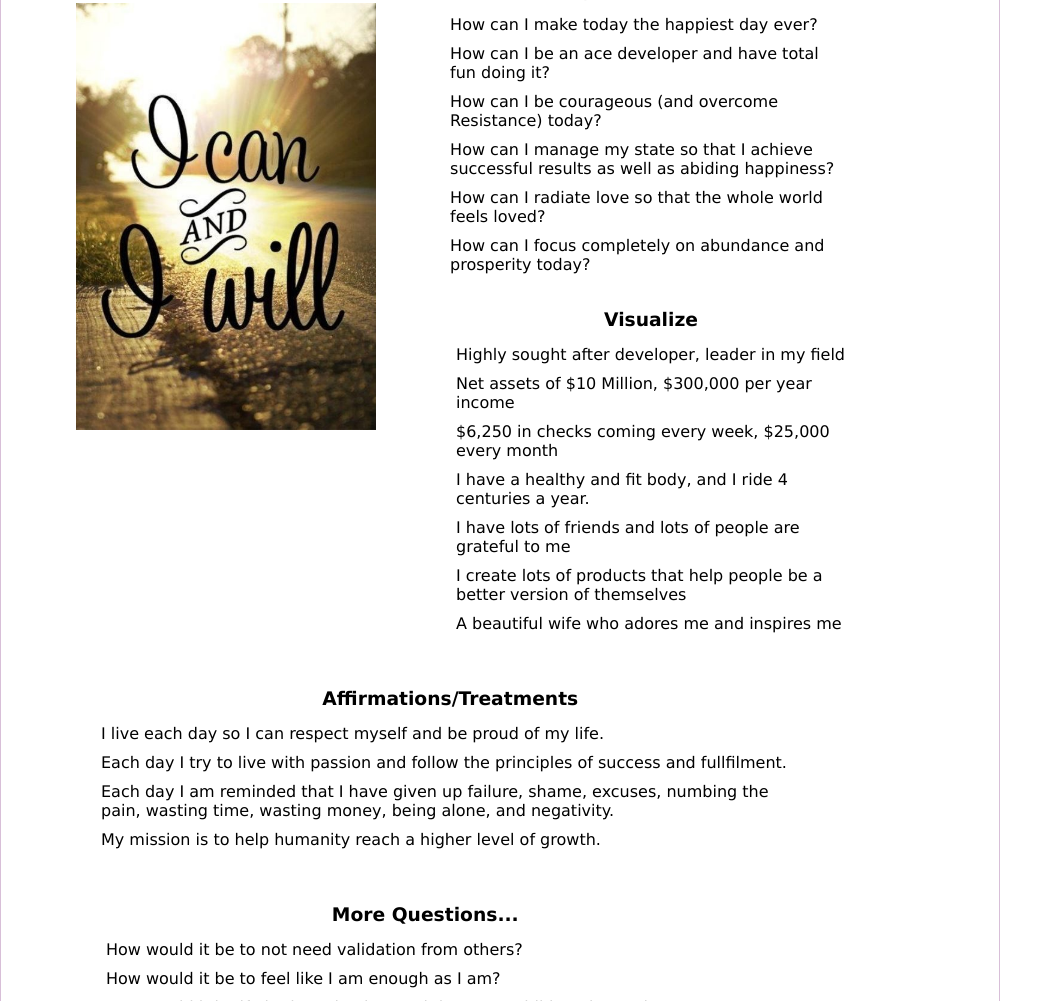
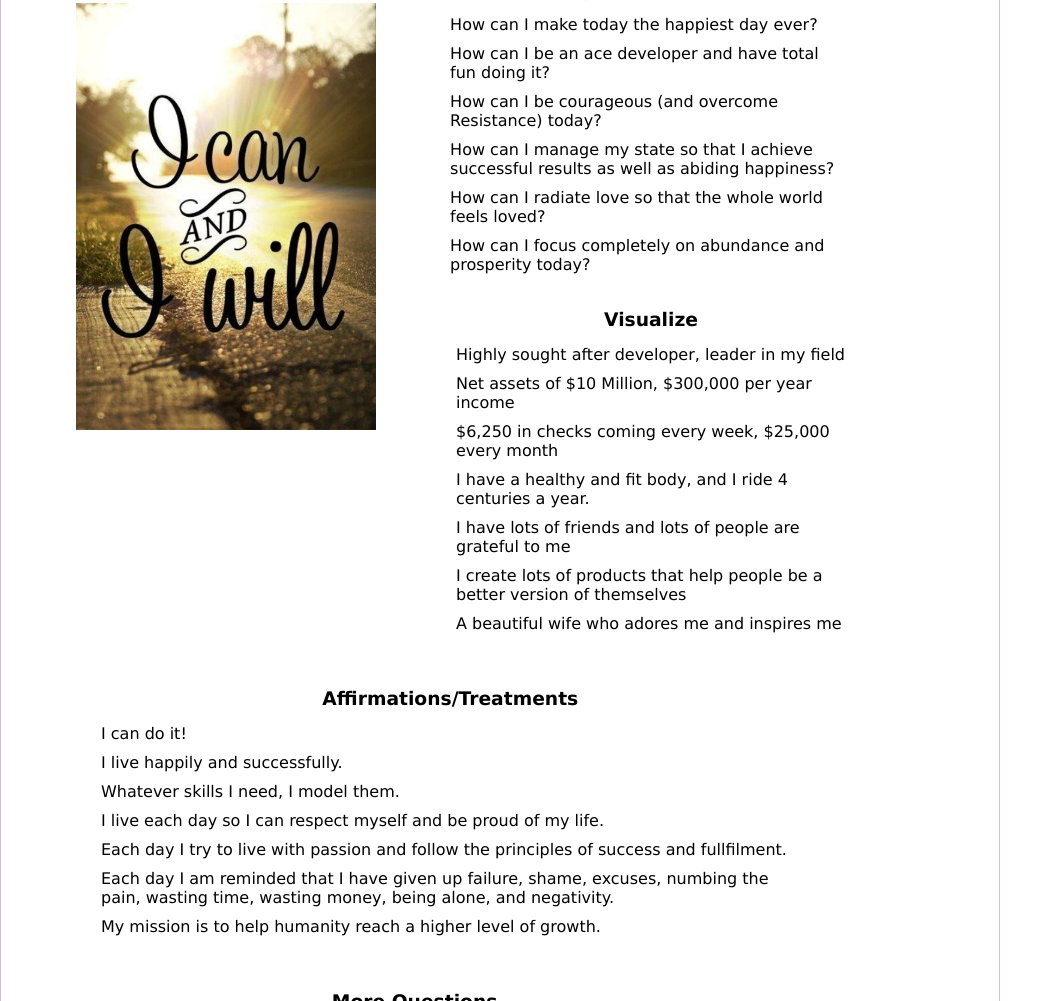
Before and after one commit to deepbsd/motivation, a plain HTML site: page index.html in a window 1280 px wide. Shown: the part 166-1167 px from the top of the page, without its empty margins (0-1062 px from the left). Drawn offline with Linux system fonts and the light colour scheme.

Commit message:
more affirmations

```diff
--- a/index.html
+++ b/index.html
@@ -48,6 +48,9 @@
         <div class="box affirmations-wrap">
           <h3>Affirmations/Treatments</h3>
           <ul>
+            <li>I can do it!</li>
+            <li>I live happily and successfully.</li>
+            <li>Whatever skills I need, I model them.</li>
             <li>I live each day so I can respect myself and be proud of my life.</li>
             <li>Each day I try to live with passion and follow the principles of success and fullfilment.</li>
             <li>Each day I am reminded that I have given up failure, shame, excuses,
```
Also changed, not shown: 2 other files.
